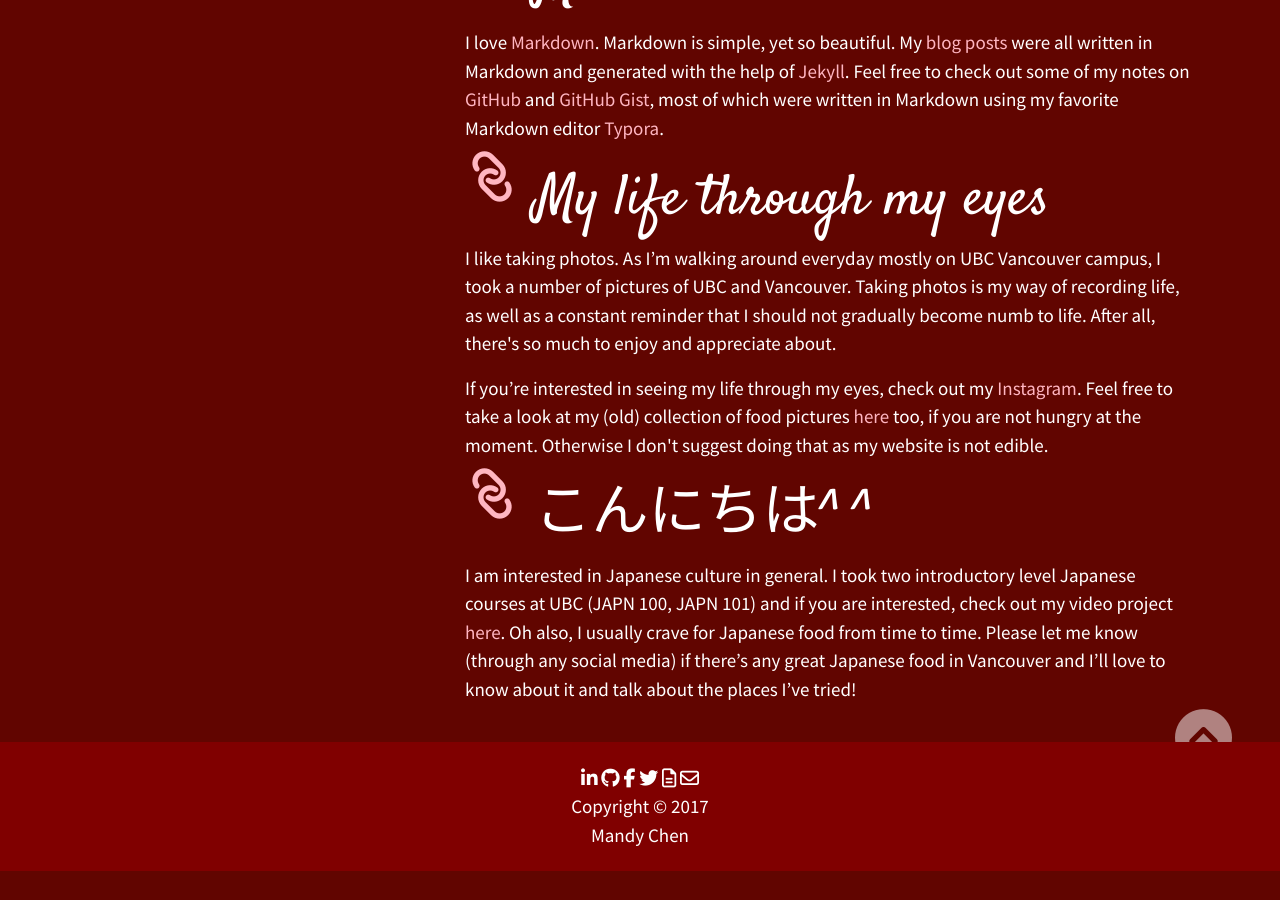
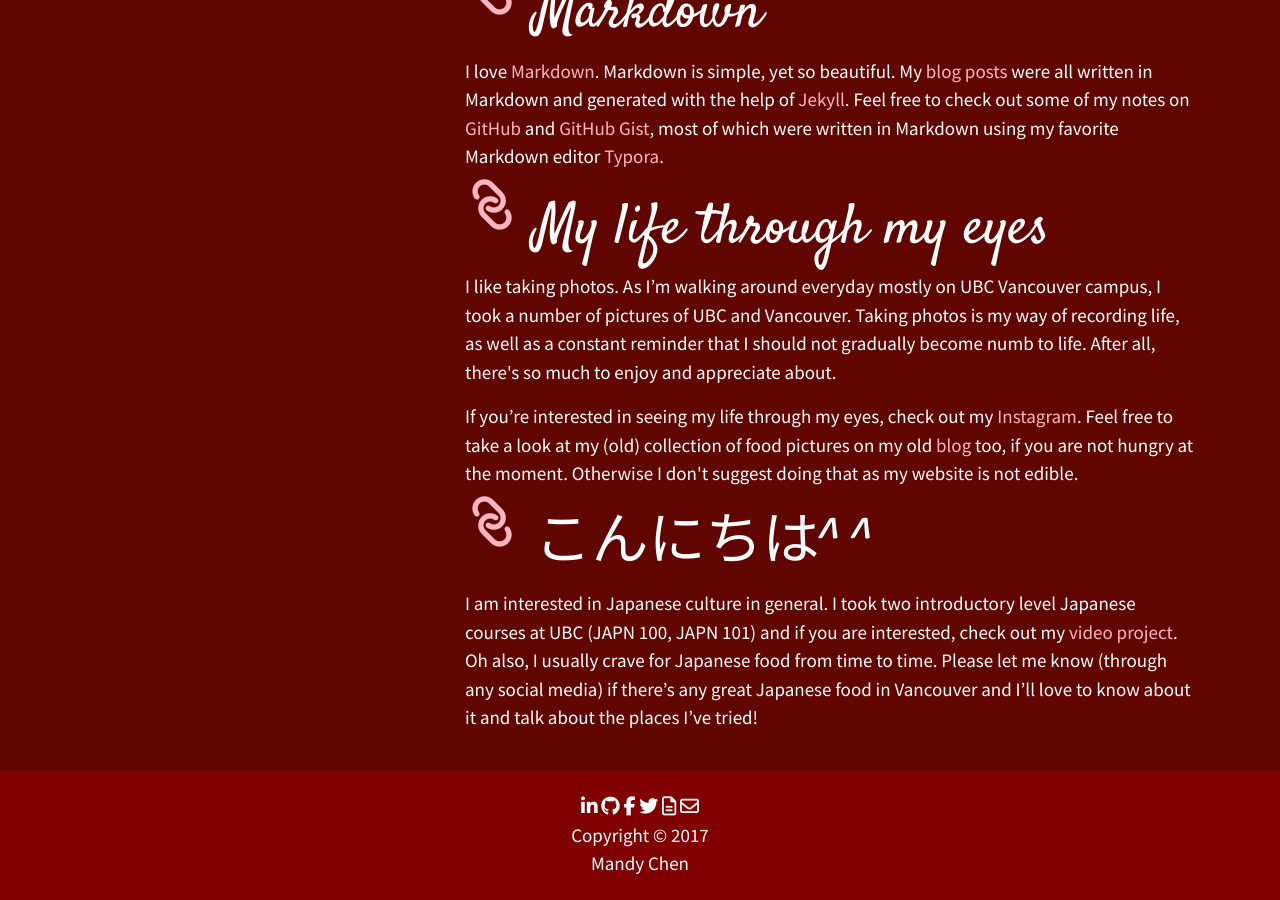
Before and after one commit to 42mandychen/42mandychen.github.io, a Jekyll site: the page built from about/index.html, in a window 1280 px wide and 900 px high, scrolled down 1456 px. Built offline with Jekyll 4.4.1, drawn with Linux system fonts in a browser that asks for light colours; nearby versions of some CDN libraries; before the commit the page ends 2327 px from its top, so only the background shows below that; some of the changed text lies outside the part shown.

Commit message:
Use more descriptive link names

```diff
--- a/about/index.html
+++ b/about/index.html
@@ -11,7 +11,9 @@
 				<p class="mb-0">More about me</p>
 			</div>
 			<p>
-				Oh hey, you again! If you want to take a look at my programming projects, you should go <a href="http://mandychen/projects" class="intext-link">here</a>. Otherwise, would you like to stay on this page and know more about me? :)</p>
+				Oh hey, you again! If you want to take a look at my programming
+				projects, you should go to my <a href="http://mandychen/projects" class="intext-link">
+					projects page</a>. Otherwise, would you like to stay on this page and know more about me? :)</p>
 
 			<div class="title" id="to-teach-is-to-learn-again">
 				<p class="mb-0">
@@ -85,8 +87,8 @@
 				life. After all, there's so much to enjoy and appreciate about.
 			</p>
 			<p>If you’re interested in seeing my life through my eyes, check out my <a href="https://www.instagram.com/42mandychen/" class="intext-link" target="_blank">Instagram</a>.
-				Feel free to take a look at my (old) collection of food pictures <a href="http://blogs.ubc.ca/mandychen42/category/all-about-food/"
-				  class="intext-link" target="_blank">here</a> too, if you are not hungry at the moment. Otherwise I don't suggest doing that as my website is not edible.</p>
+				Feel free to take a look at my (old) collection of food pictures on my old <a href="http://blogs.ubc.ca/mandychen42/category/all-about-food/"
+				  class="intext-link" target="_blank">blog</a> too, if you are not hungry at the moment. Otherwise I don't suggest doing that as my website is not edible.</p>
 			</p>
 
 			<div class="title" id="japanese">
@@ -98,16 +100,10 @@
 				</p>
 			</div>
 			<p>
-				I am interested in Japanese culture in general. I took two introductory level Japanese courses at UBC (JAPN 100, JAPN 101) and if you are interested, check out my video project <a href="https://vimeo.com/193218327" class="intext-link" target="_blank">here</a>.
+				I am interested in Japanese culture in general. I took two introductory level Japanese courses at UBC (JAPN 100, JAPN 101) and if you are interested, check out my <a href="https://vimeo.com/193218327" class="intext-link" target="_blank">video project</a>.
 				Oh also, I usually crave for Japanese food from time to time. Please let me know (through any social media) if there’s any great Japanese food in Vancouver and I’ll love to know about it and talk about the places I’ve tried!
 			</p>
 
 		</div>
 	</div>
 </div>
-
-<div class="mr-5 mb-2 text-right fixed">
-	<a href="#top" class="return-to-top">
-				<i class="fa fa-chevron-circle-up fa-3x" aria-hidden="true"></i>
-			</a>
-</div>
--- a/index.html
+++ b/index.html
@@ -20,9 +20,9 @@
 					 GIRLsmarts4tech
 				 </a> coordinator, and I was an Undergraduate Teaching Assistant for an introductory Computer Science course, <a href="https://sites.google.com/site/ubccpsc110/" class="intext-link" target="_blank">CPSC 110</a>, for a year.
 			</p>
-			<p>Check out my programming projects
+			<p>Check out my programming projects on my
 				<a href="{{ site.url }}/projects/" class="intext-link" target="_blank">
-					here
+					projects page
 				</a>.
 			</p>
 			<p>When I'm not programming, I'm usually having a bubble tea, trying out food and taking pictures of it, or strolling around. Feel free to talk to me about computer science, food or little things in life.</p>
```
